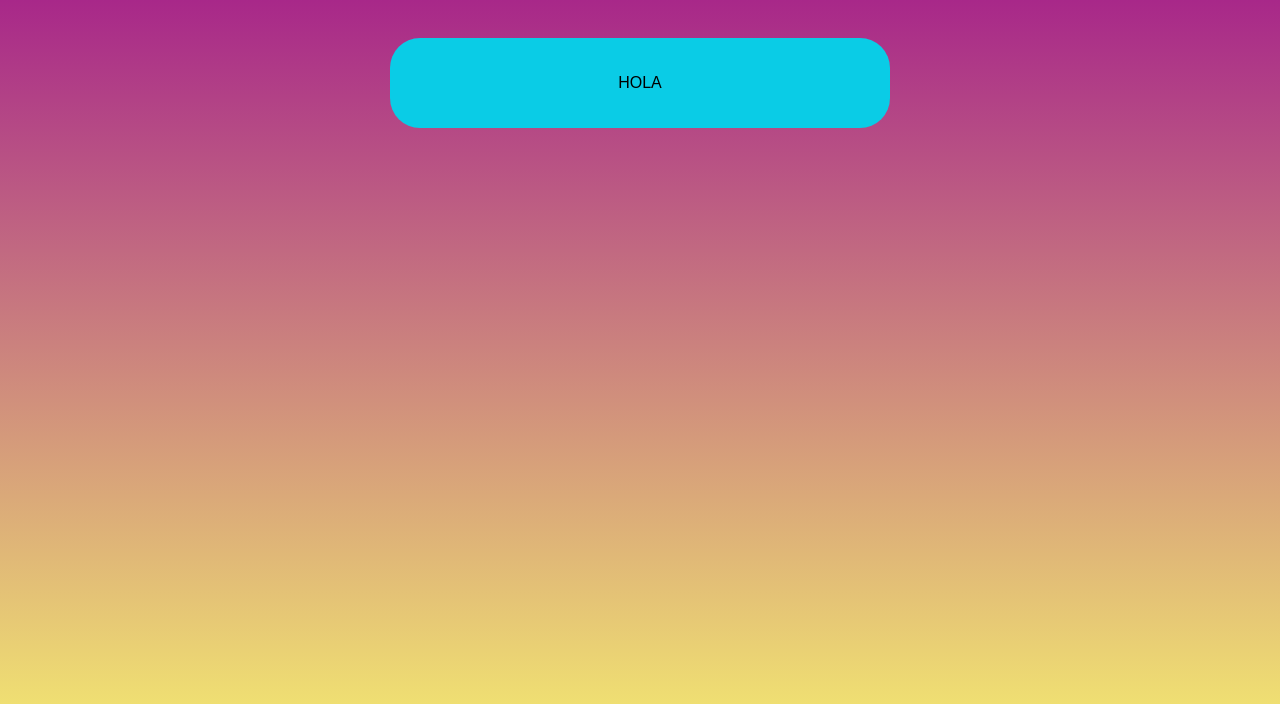
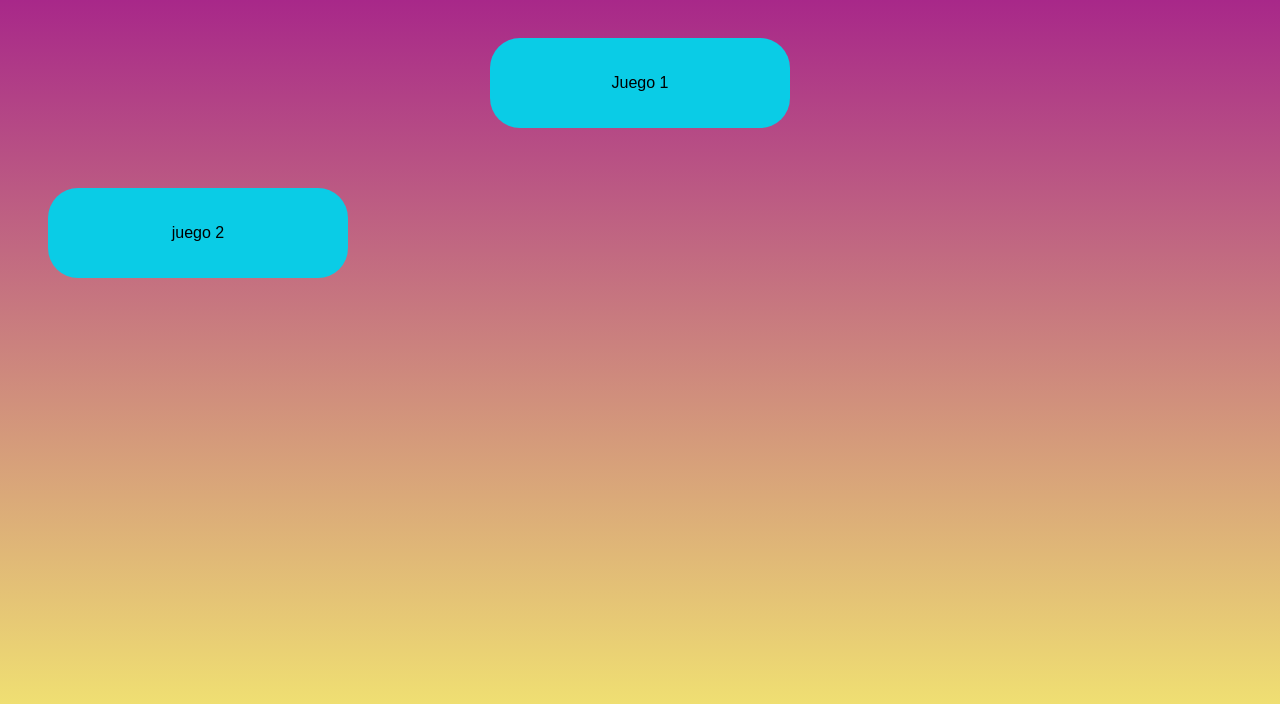
Before and after one commit to mega067/English_Fun_Kids, a plain HTML site: page index.html in a window 1280 px wide. Shown: the part 88-792 px from the top of the page. Drawn offline with Linux system fonts and the light colour scheme.

Commit message:
acomodo de juego 1 y juego 2

```diff
--- a/index.html
+++ b/index.html
@@ -9,13 +9,21 @@
         <h1 class="heading_title" color="black">English Fun Kids</h1>
         </div>
 
-        <div class="container_1">
+        <div class="container_1" >
 
         <div class="heading">
-            <p >HOLA</p>
+            <p >Juego 1</p>
 
 
         </div>
+        </div>
+        <div class="container_2">
+        <div class="heading" >
+            <p>juego 2</p>
+
+
+        </div>
+
         </div>
 
     </body>
--- a/style.css
+++ b/style.css
@@ -5,8 +5,13 @@ html {
 }
 
 .container_1 {
-    max-width: 500px;
-    margin: 0 auto;
+    max-width: 300px;
+    margin: 12 auto;
+    padding: 20px;
+}
+.container_2 {
+    max-width: 300px;
+    margin: 20px;
     padding: 20px;
 }
 
@@ -19,6 +24,7 @@ html {
     padding: 20px;
 }
 .heading {
+    margin-top: 0px;
     text-align: center;
     color: rgb(0, 0, 0);
     border-radius: 30px;
@@ -26,6 +32,7 @@ html {
     background-color: rgb(10, 204, 230);
     padding: 20px;
 }
+
 
 
 
```
